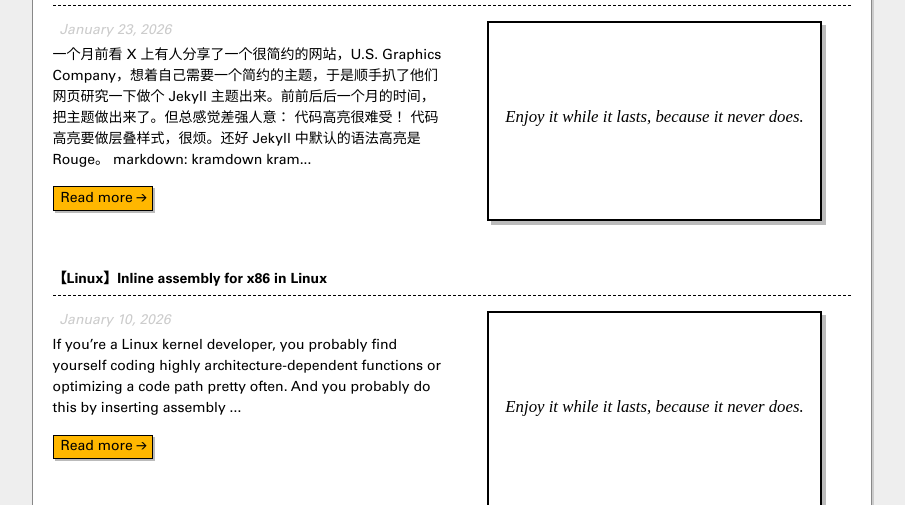
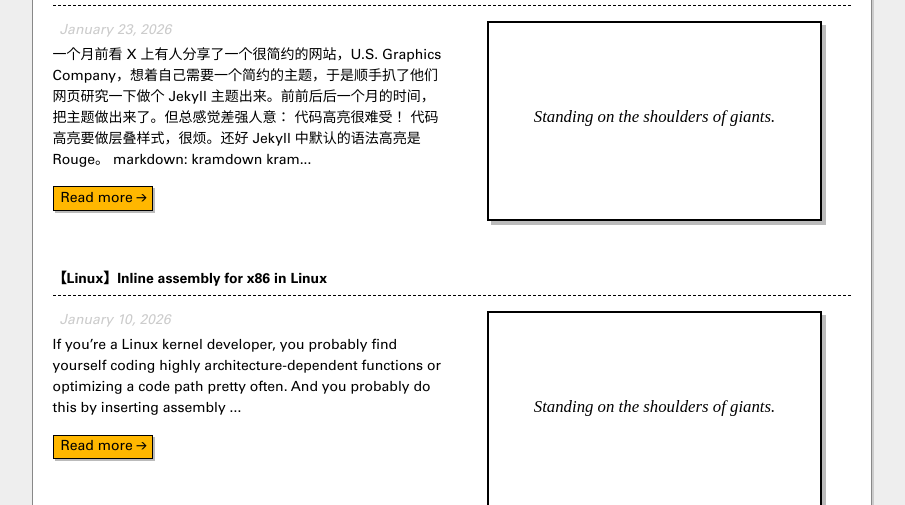
Before and after one commit to IcingTomato/icing.fun, a Jekyll site: the page built from index.html, in a window 1280 px wide. Shown: the part 255-760 px from the top of the page, without its empty margins (188-1093 px from the left). Built offline with Jekyll 4.4.1, drawn with Linux system fonts in a browser that asks for light colours; nearby versions of some CDN libraries.

Commit message:
Change: 修改座右铭“站在巨人的肩膀上”

```diff
--- a/_config.yml
+++ b/_config.yml
@@ -1,5 +1,5 @@
 name: IcingTomato's Archive
-description: 'Enjoy it while it lasts, because it never does.'
+description: 'Standing on the shoulders of giants.'
 url: https://icing.fun # 需要在添加SSL证书后修改为 https
 baseurl: ''
 permalink:           posts/:title.html
```
